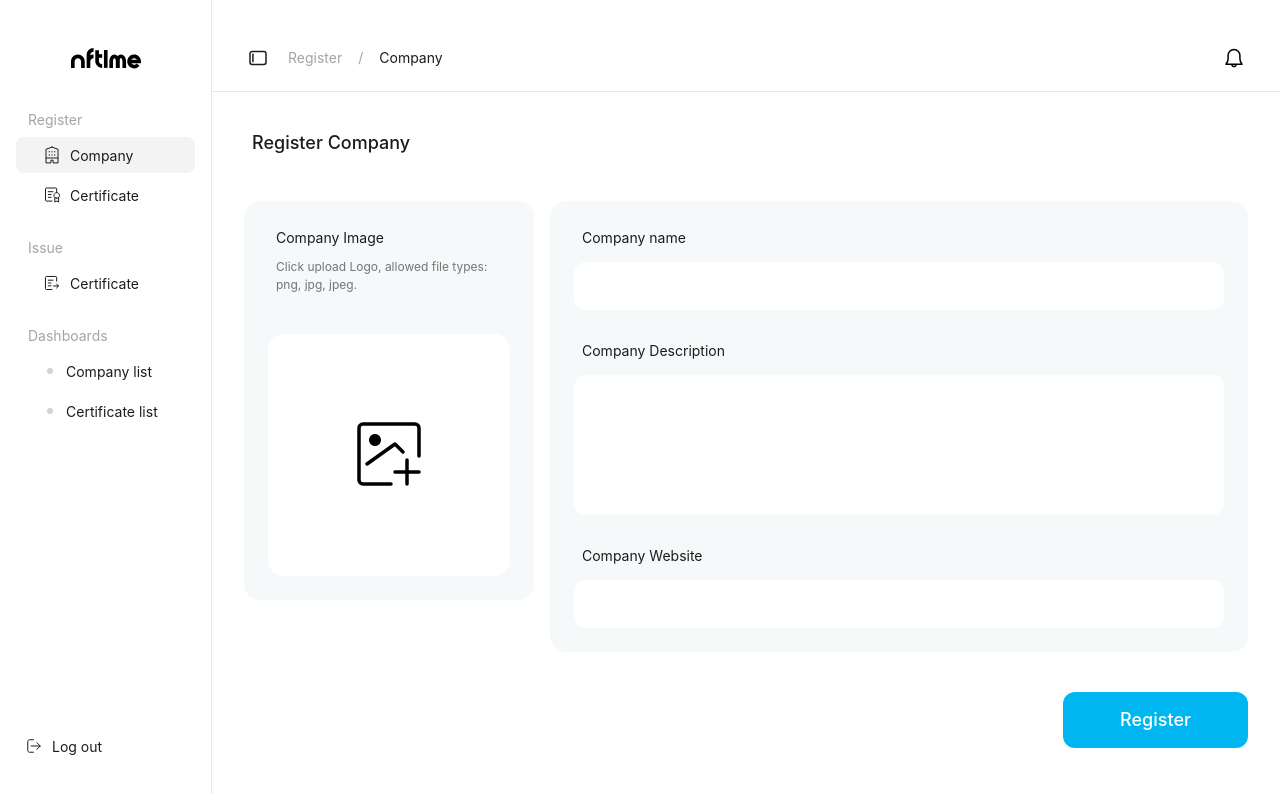
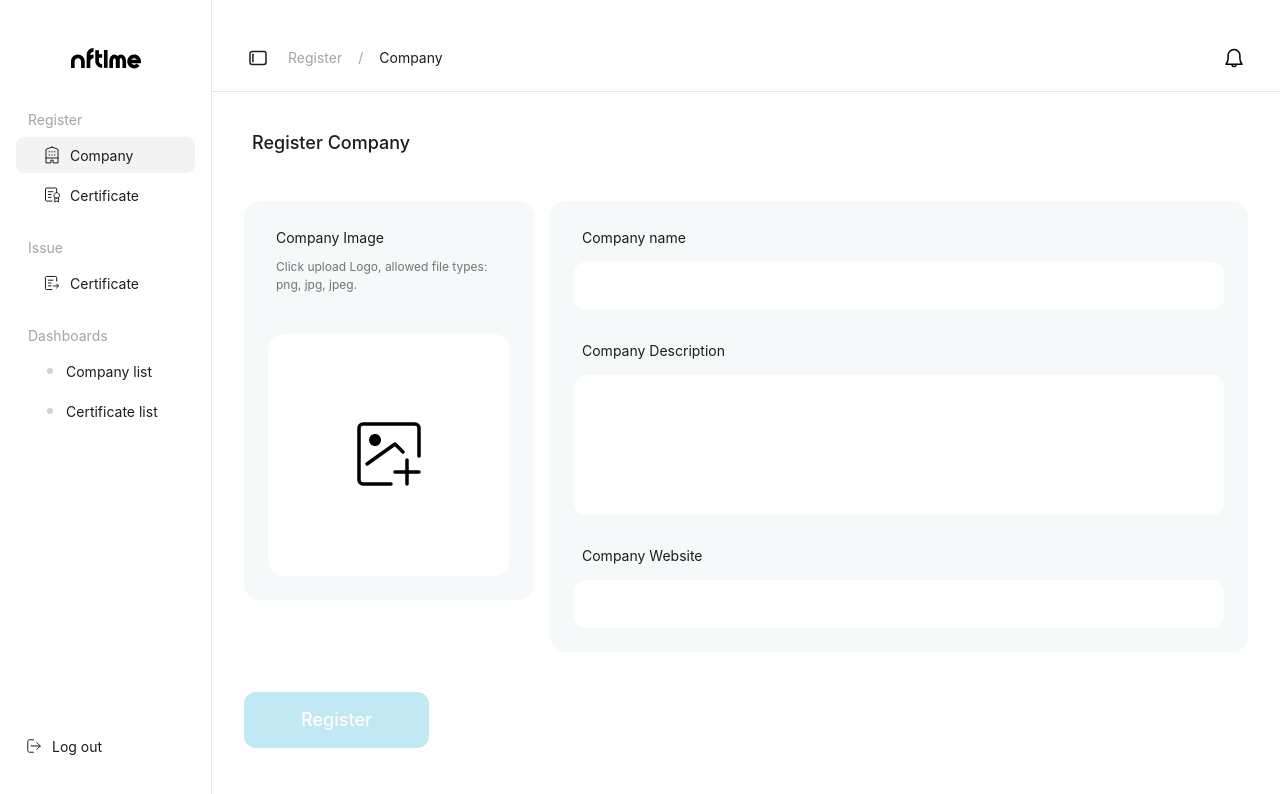
Before and after one commit to smj0503/nftime-back-office, a Next.js app: page /register/company in a window 1280 px wide. Shown: the top 794 px of the page. Built offline with nearby package versions, Linux system fonts and the light colour scheme.

Commit message:
[Feature : Sony] 이미지 업로더 기능 개발 중

```diff
--- a/components/ActionButton/index.js
+++ b/components/ActionButton/index.js
@@ -1,10 +1,9 @@
 import styles from "./ActionButton.module.css";
 
-export default function ({ onClick, width, children, type = 'button' })
+export default function ({ onClick, width, children, type = 'button', disabled = false })
 {
-
     return (
-        <button type={ type } onClick={ onClick } style={{ width: width }} className={ styles.button }>
+        <button type={ type } onClick={ onClick } style={{ width: width }} className={ styles.button } disabled={ disabled }>
             <span className={ styles.title }>{ children }</span>
         </button>
     )
--- a/components/ImageUploader/index.js
+++ b/components/ImageUploader/index.js
@@ -15,7 +15,6 @@ export default function ({ children })
         reader.onload = (event) =>
         {
             const data = event.target.result;
-            console.log(data);
             setPhoto(data);
         };
 
--- a/components/RegisterContainer/Company.js
+++ b/components/RegisterContainer/Company.js
@@ -20,15 +20,15 @@ export default function ({ setName, setDescription, setUrl })
     return (
         <div className={ styles.container }>
             <div className={ styles.item }>
-                <span className={ styles.title }>{ "Company name" }</span>
+                <label className={ styles.label }>{ "Company name" }</label>
                 <input type="text" className={ styles.input } onChange={ onChangeName }/>
             </div>
             <div className={ styles.item }>
-                <span className={ styles.title }>{ "Company Description" }</span>
+                <label className={ styles.label }>{ "Company Description" }</label>
                 <input type="text" className={ styles.input } data-long={true} onChange={ onChangeDescription }/>
             </div>
             <div className={ styles.item }>
-                <span className={ styles.title }>{ "Company Website" }</span>
+                <label className={ styles.label }>{ "Company Website" }</label>
                 <input type="text" className={ styles.input } onChange={ onChangeUrl }/>
             </div>
         </div>
--- a/components/RegisterContainer/CompanyRegisterContainer.module.css
+++ b/components/RegisterContainer/CompanyRegisterContainer.module.css
@@ -18,7 +18,7 @@
     gap: 12px;
 }
 
-.title
+.label
 {
     font-size: 14px;
     font-weight: 400;
--- a/pages/register/company.js
+++ b/pages/register/company.js
@@ -14,10 +14,10 @@ export default function ()
     const [description, setDescription] = useState('');
     const [url, setUrl] = useState('');
 
-    console.log('image : ', image);
-    console.log('name : ', name);
-    console.log('description : ', description);
-    console.log('url : ', url);
+    // console.log('image : ', image);
+    // console.log('name : ', name);
+    // console.log('description : ', description);
+    // console.log('url : ', url);
 
     return (
         <AppLayout category="Register" menu="Company" >
@@ -30,7 +30,7 @@ export default function ()
                         <CompanyRegisterContainer setName={ setName } setDescription={ setDescription } setUrl={ setUrl }/>
                     </div>
 
-                    <div className={ styles.submitButton }><ActionButton width={185}>{ "Register" }</ActionButton></div>
+                    <ActionButton type="submit" width={185} disabled={true}>{ "Register" }</ActionButton>
                 </div>
             </div>
         </AppLayout>
```
